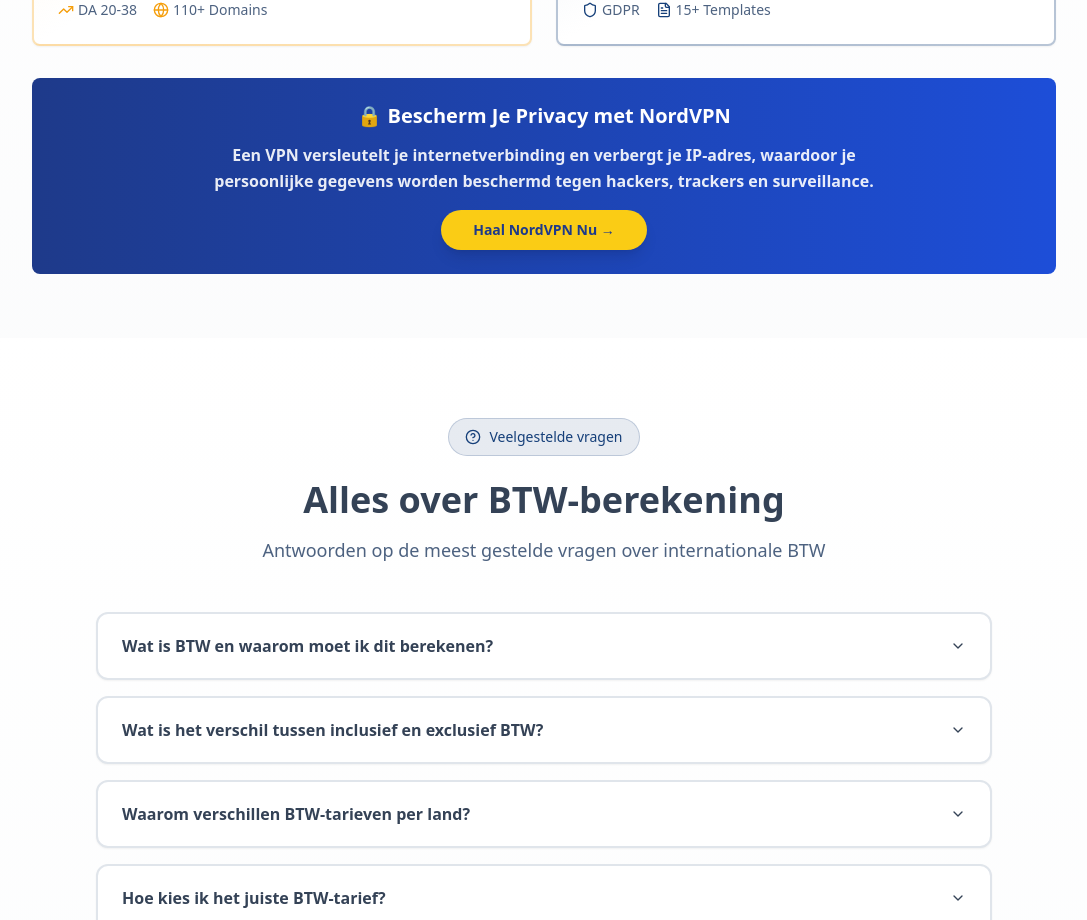
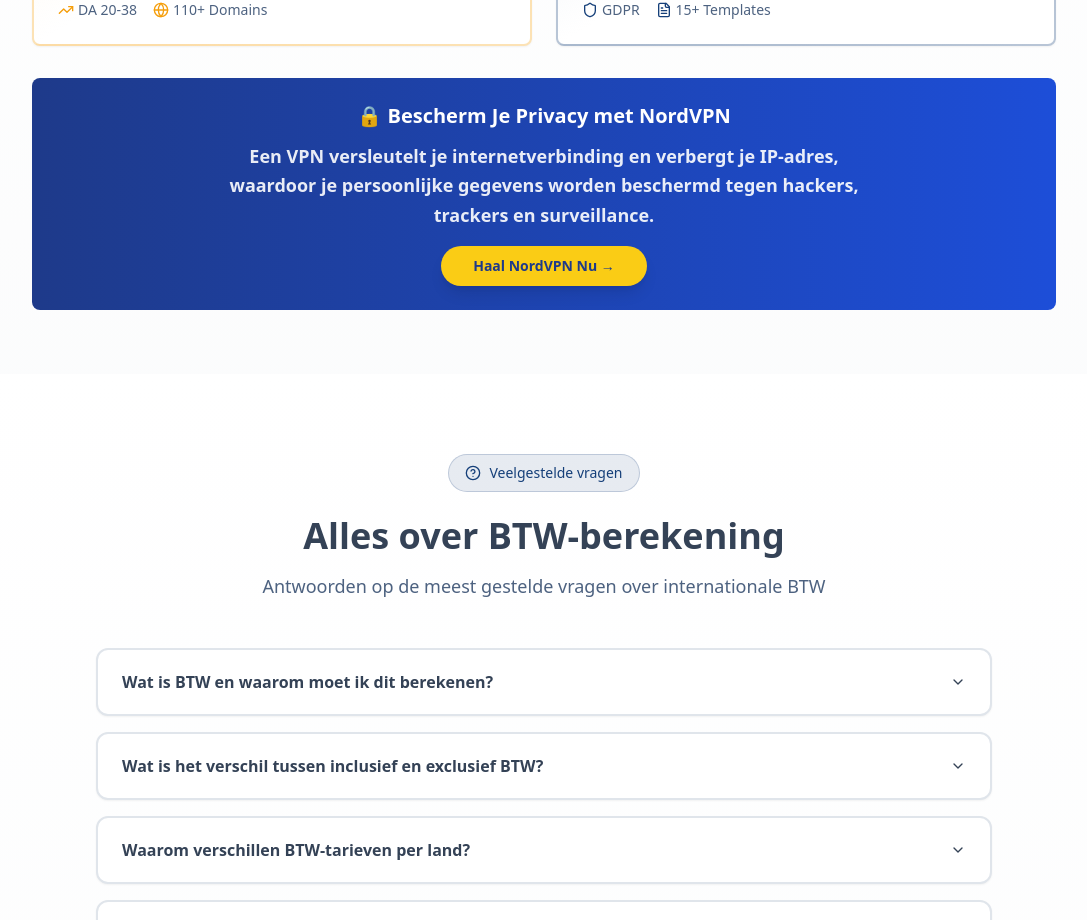
Before and after one commit to benidorp/nederlandse-frontend-vibe, a React (Vite) app: page /btw-calculator-wereldwijd in a window 1280 px wide. Shown: the part 4533-5453 px from the top of the page, without its empty margins (96-1183 px from the left). Built offline with nearby package versions, Linux system fonts and the light colour scheme; the HTML template or start-up script is replaced by a standard one.

Commit message:
Visual edit in Lovable
Edited UI in Lovable

```diff
--- a/src/components/vat/VATPromoBoxes.tsx
+++ b/src/components/vat/VATPromoBoxes.tsx
@@ -214,7 +214,7 @@ const VATPromoBoxes = ({ lang }: VATPromoBoxesProps) => {
           <div className="bg-gradient-to-r from-blue-900 to-blue-700 rounded-lg p-6">
             <div className="text-center">
               <h3 className="font-bold text-white text-xl mb-3">{t.vpnTitle}</h3>
-              <p className="text-white/90 mb-4 max-w-2xl mx-auto leading-relaxed text-base font-semibold">
+              <p className="text-white/90 mb-4 max-w-2xl mx-auto leading-relaxed font-semibold text-lg">
                 {t.vpnDesc}
               </p>
               <a
```
